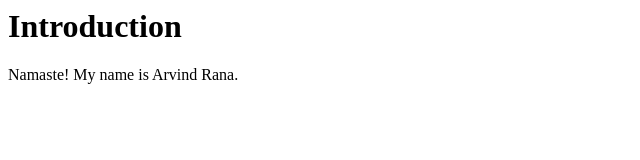
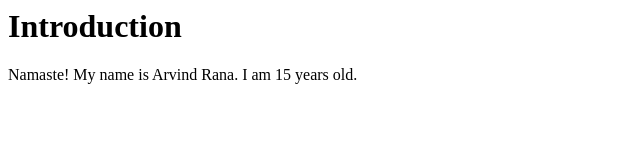
Before and after one commit to arv1ndrana/arvind, a plain HTML site: page index.html in a window 1280 px wide. Shown: the full height of the page, 0-640 px from the left. Drawn offline with Linux system fonts and the light colour scheme.

Commit message:
updated introduction

```diff
--- a/index.html
+++ b/index.html
@@ -4,6 +4,6 @@
 	</head>
 	<body>
 		<h1>Introduction</h1>
-		<p>Namaste! My name is Arvind Rana.</p>
+		<p>Namaste! My name is Arvind Rana. I am 15 years old.</p>
 	</body>
 </html>
```
